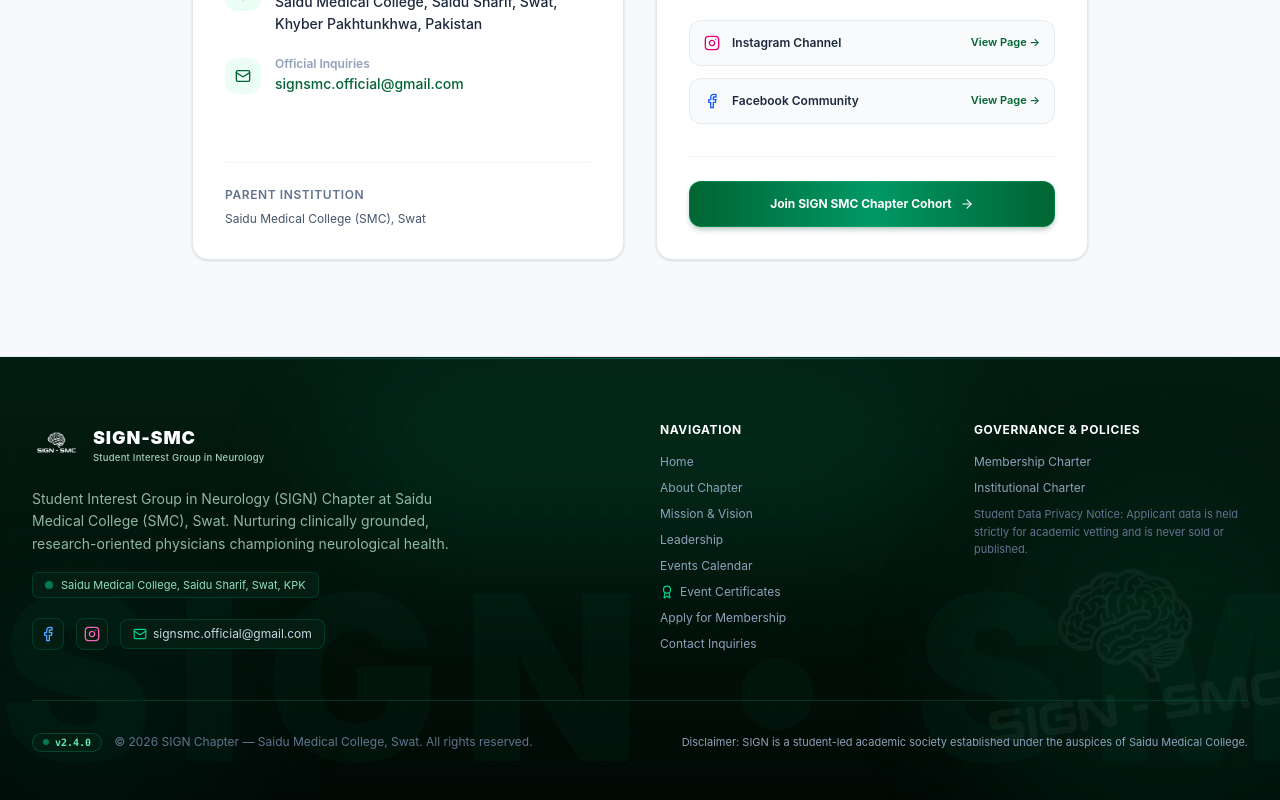
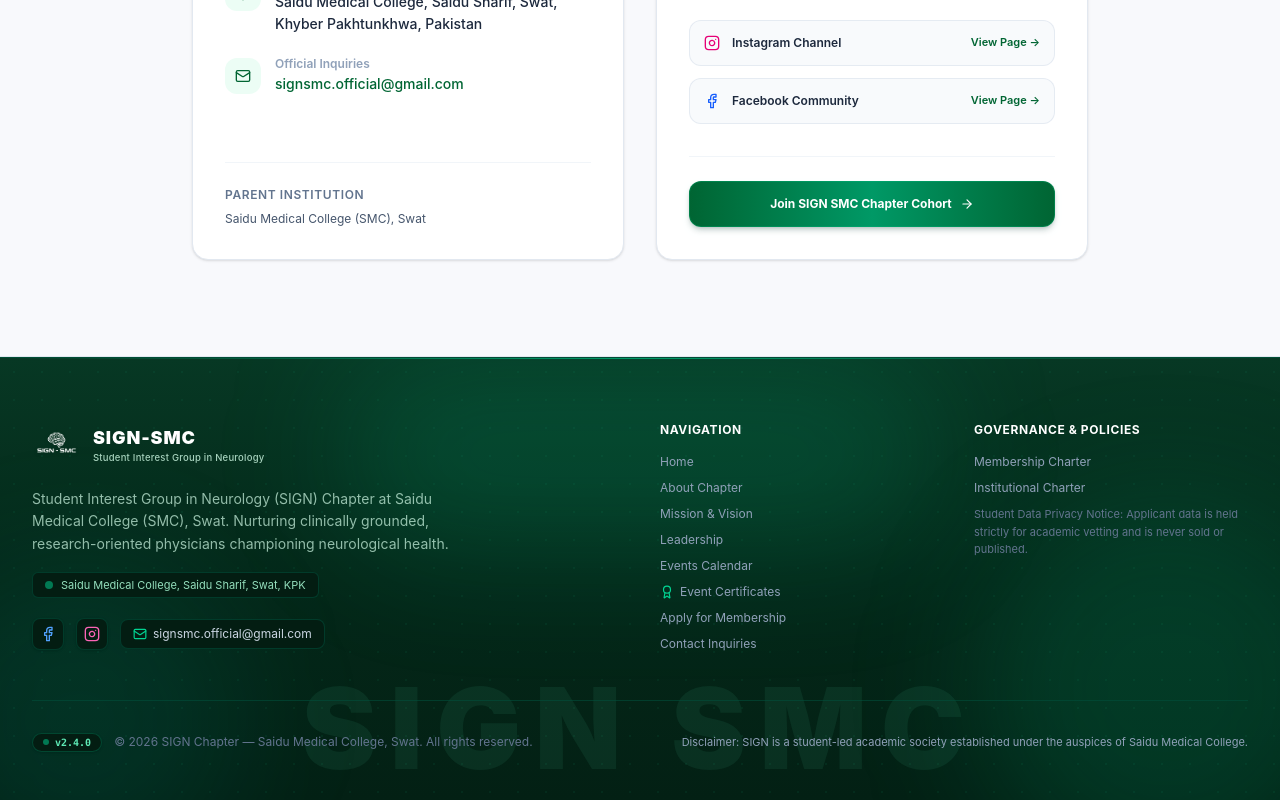
Before and after one commit to saudurrahman-me/sign-smc, a React (Vite) app: page / in a window 1280 px wide. Shown: the part 8284-9084 px from the top of the page. Built offline with nearby package versions, Linux system fonts and the light colour scheme; no server answers; the database is empty.

Commit message:
style(footer): lighten background, remove background logo watermark, and make SIGN SMC watermark fully scalable

```diff
--- a/src/components/public/Footer.tsx
+++ b/src/components/public/Footer.tsx
@@ -20,34 +20,42 @@
   ];
 
   return (
-    <footer className="relative bg-gradient-to-b from-[#031d12] via-[#02130b] to-[#010905] text-slate-300 pt-16 pb-12 border-t border-emerald-900/40 overflow-hidden">
+    <footer className="relative bg-gradient-to-b from-[#073824] via-[#042819] to-[#032014] text-slate-300 pt-16 pb-12 border-t border-emerald-700/50 overflow-hidden">
       {/* Top Accent Gradient Border */}
-      <div className="absolute top-0 left-0 right-0 h-px bg-gradient-to-r from-transparent via-emerald-400/40 to-transparent" />
+      <div className="absolute top-0 left-0 right-0 h-px bg-gradient-to-r from-transparent via-emerald-400/60 to-transparent" />
 
-      {/* Decorative Background Atmosphere & Watermark (Behind Content) */}
+      {/* Decorative Background Atmosphere & Scalable Watermark (Behind Content) */}
       <div className="absolute inset-0 pointer-events-none select-none overflow-hidden" aria-hidden="true">
         {/* Ambient Radial Lighting Glows */}
-        <div className="absolute top-0 left-1/2 -translate-x-1/2 w-[600px] h-48 bg-emerald-500/10 rounded-full blur-3xl" />
-        <div className="absolute -bottom-20 -right-20 w-96 h-96 bg-emerald-600/10 rounded-full blur-3xl" />
-        <div className="absolute -bottom-20 -left-20 w-80 h-80 bg-teal-600/5 rounded-full blur-3xl" />
+        <div className="absolute top-0 left-1/2 -translate-x-1/2 w-[600px] h-48 bg-emerald-400/15 rounded-full blur-3xl" />
+        <div className="absolute -bottom-20 -right-20 w-96 h-96 bg-emerald-500/15 rounded-full blur-3xl" />
+        <div className="absolute -bottom-20 -left-20 w-80 h-80 bg-teal-500/10 rounded-full blur-3xl" />
 
         {/* Subtle Neural Dot Matrix Pattern */}
-        <div className="absolute inset-0 bg-[radial-gradient(#10b981_1px,transparent_1px)] [background-size:28px_28px] opacity-[0.05]" />
+        <div className="absolute inset-0 bg-[radial-gradient(#10b981_1px,transparent_1px)] [background-size:28px_28px] opacity-[0.07]" />
 
-        {/* Large Decorative Watermark Brain Emblem */}
-        <div className="absolute -right-10 -bottom-12 opacity-[0.045] flex items-center justify-center">
-          <img
-            src="/sign-smc-logo-white.png"
-            alt=""
-            className="w-[380px] h-[380px] object-contain rotate-[-8deg]"
-          />
-        </div>
-
-        {/* Big Large SIGN SMC Text Watermark */}
-        <div className="absolute bottom-2 left-1/2 -translate-x-1/2 w-full text-center">
-          <span className="text-[90px] sm:text-[140px] md:text-[190px] lg:text-[230px] font-black tracking-widest text-emerald-400/[0.035] leading-none whitespace-nowrap select-none block">
-            SIGN • SMC
-          </span>
+        {/* Big Large SIGN SMC Text Watermark - Fully Vector Scalable across 90%, 100%, 150% Zoom */}
+        <div className="absolute bottom-1 left-0 right-0 w-full px-4 sm:px-8 flex justify-center items-end">
+          <svg
+            viewBox="0 0 1000 120"
+            className="w-full max-w-5xl h-auto max-h-28 sm:max-h-36 md:max-h-44"
+            preserveAspectRatio="xMidYMid meet"
+          >
+            <text
+              x="50%"
+              y="78%"
+              textAnchor="middle"
+              className="font-black uppercase fill-emerald-300/[0.08]"
+              style={{
+                fontSize: '110px',
+                fontWeight: 900,
+                letterSpacing: '0.12em',
+                fontFamily: 'inherit',
+              }}
+            >
+              SIGN SMC
+            </text>
+          </svg>
         </div>
       </div>
 
```
